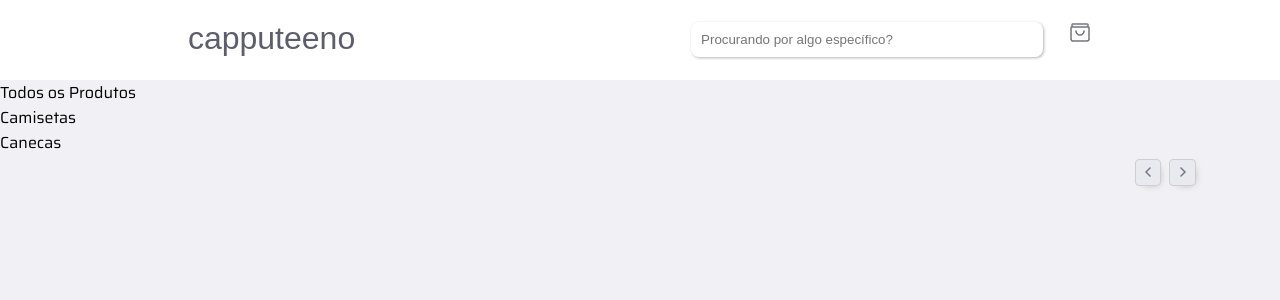
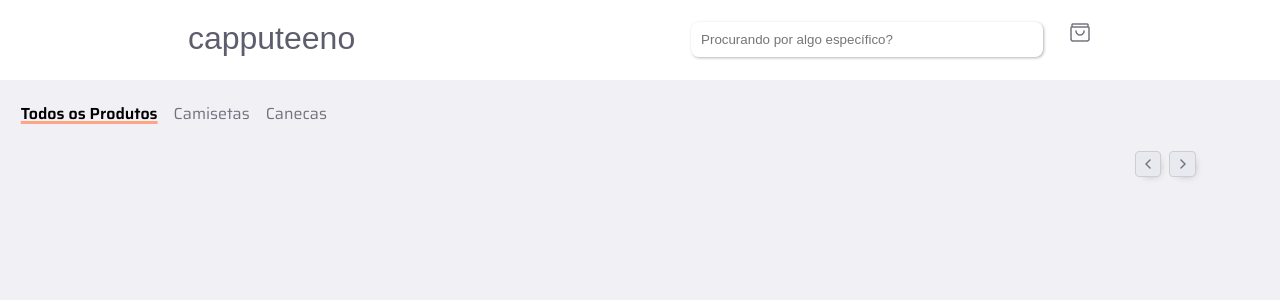
Before and after one commit to TaisaBraga/capputeeno_challenge, a Next.js app: page / in a window 1280 px wide. Shown: the top 300 px of the page. Built offline with nearby package versions, Linux system fonts and the light colour scheme; a web font is replaced by a local one.

Commit message:
style: style products filter

```diff
--- a/src/components/molecules/FilterProducts.tsx
+++ b/src/components/molecules/FilterProducts.tsx
@@ -1,13 +1,37 @@
 import { useGetProductsContext } from '@/context/useGetProductsContext'
-import React from 'react'
+import React, { useState } from 'react'
+import { styled } from 'styled-components'
+import css from 'styled-jsx/css'
+
+
+
+const StyledList = styled.ul`
+  display: flex;
+  list-style-type: none;
+  padding: 0.8em;
+
+  & li {
+    color: #737380;
+    cursor: pointer;
+    padding: 0.5em;
+    &.active {
+      color: #000;
+      font-weight: bold;
+      text-decoration-line: underline;
+      text-decoration-color: #FFA585;
+      text-decoration-thickness: 3px;
+    }
+  }
+`
 
 export const FilterProducts = () => {
-  const { handleProductType } = useGetProductsContext()
+  const { handleProductType, isProductType } = useGetProductsContext()
+
   return (
-    <>
-      <p style={{ cursor: 'pointer' }} onClick={() => handleProductType(undefined)}>Todos os Produtos</p>
-      <p style={{ cursor: 'pointer' }} onClick={() => handleProductType("t-shirts")}>Camisetas</p>
-      <p style={{ cursor: 'pointer' }} onClick={() => handleProductType("mugs")}>Canecas</p>
-    </>
+    <StyledList>
+      <li onClick={() => handleProductType(undefined)} className={isProductType === undefined ? 'active' : ''}>Todos os Produtos</li>
+      <li onClick={() => handleProductType("t-shirts")} className={isProductType === 't-shirts' ? 'active' : ''}>Camisetas</li>
+      <li onClick={() => handleProductType("mugs")} className={isProductType === 'mugs' ? 'active' : ''}> Canecas</li>
+    </StyledList>
   )
 }
```
Also changed, not shown: src/components/molecules/ProductDetails.tsx (+2 -5 lines).
